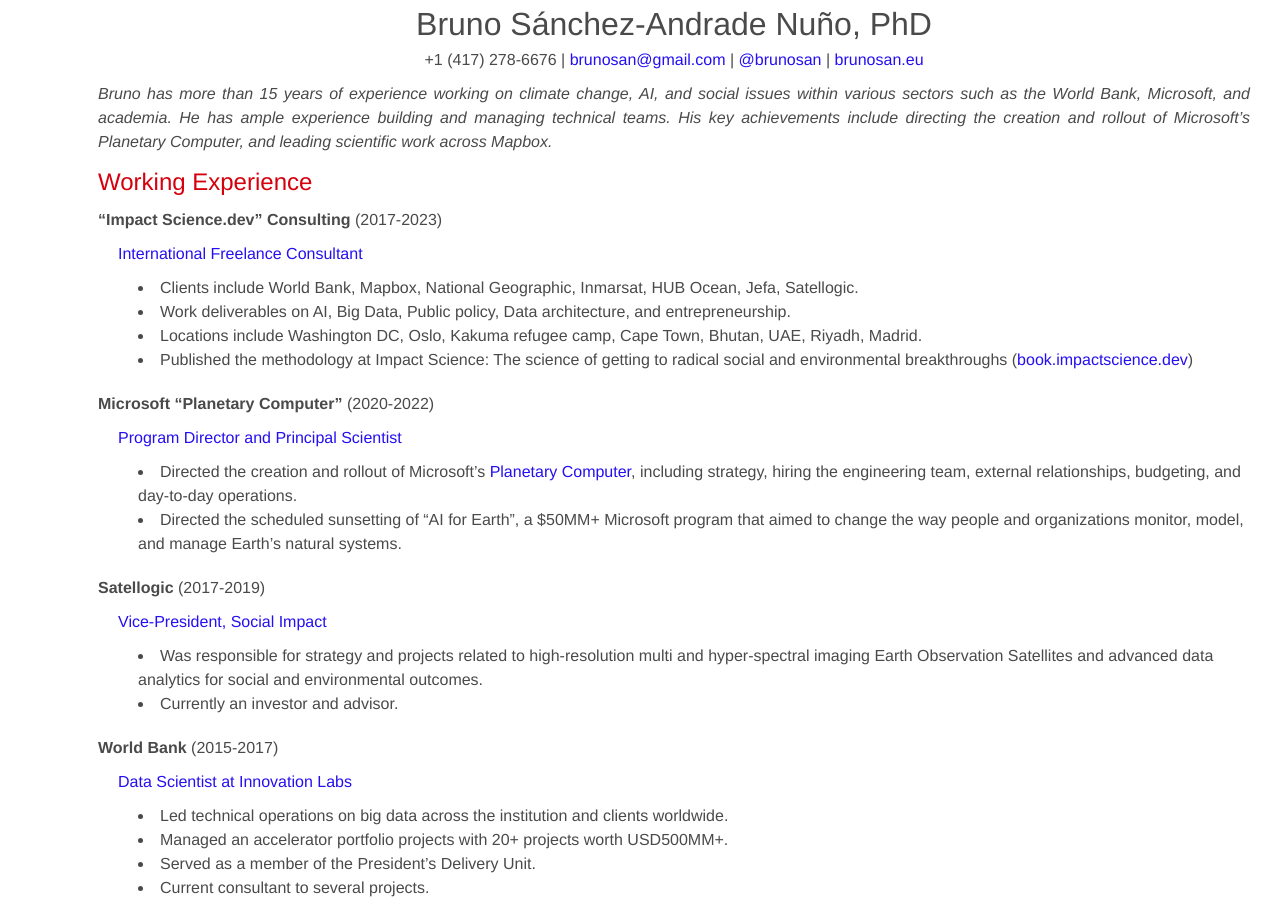
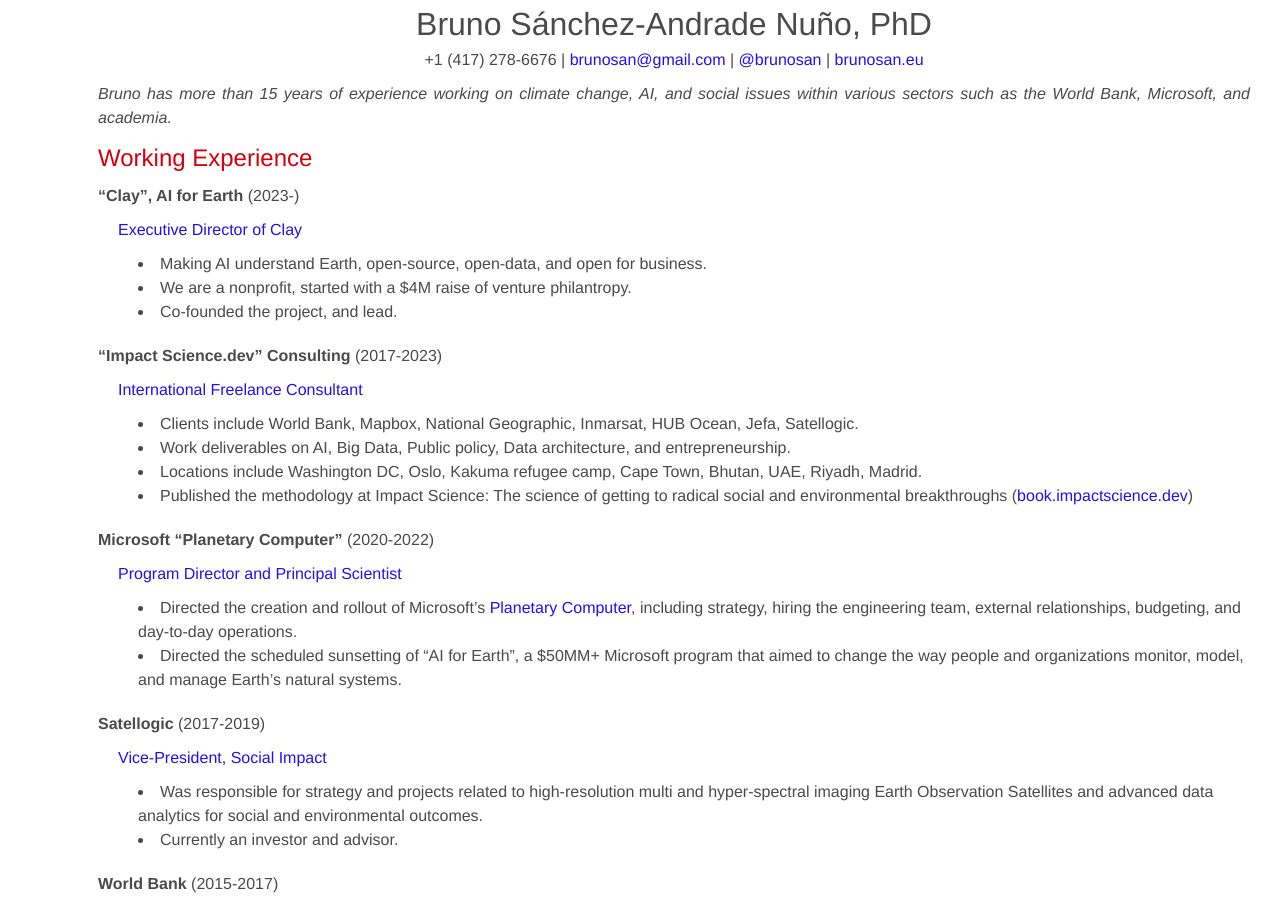
Before and after one commit to brunosan/cv, a Jekyll site: the page built from index.md, in a window 1280 px wide and 900 px high. Built offline with Jekyll 4.4.1, drawn with Linux system fonts in a browser that asks for light colours; some of the changed text lies outside the part shown.

Commit message:
Update index.md

```diff
--- a/index.md
+++ b/index.md
@@ -6,9 +6,15 @@
 # Bruno Sánchez-Andrade Nuño, PhD #
 +1 (417) 278-6676 | <brunosan@gmail.com> | [@brunosan](http://twitter.com/brunosan) | [brunosan.eu](http://brunosan.eu)
 
-*Bruno has more than 15 years of experience working on climate change, AI, and social issues within various sectors such as the World Bank, Microsoft, and academia. He has ample experience building and managing technical  teams. His key achievements include directing the creation and rollout of Microsoft's Planetary Computer, and leading scientific work across Mapbox.*
+*Bruno has more than 15 years of experience working on climate change, AI, and social issues within various sectors such as the World Bank, Microsoft, and academia.*
 
 ## Working Experience ##
+
+**"Clay", AI for Earth** (2023-)
+>[Executive Director of Clay](https://madewithclay.org/)
+ * Making AI understand Earth, open-source, open-data, and open for business.
+ * We are a nonprofit, started with a $4M raise of venture philantropy.
+ * Co-founded the project, and lead.
 
 **"Impact Science.dev" Consulting** (2017-2023)
  >[International Freelance Consultant](https://impactscience.dev/)
```
Also changed, not shown: other parts of index.md (+3 -3 lines).
